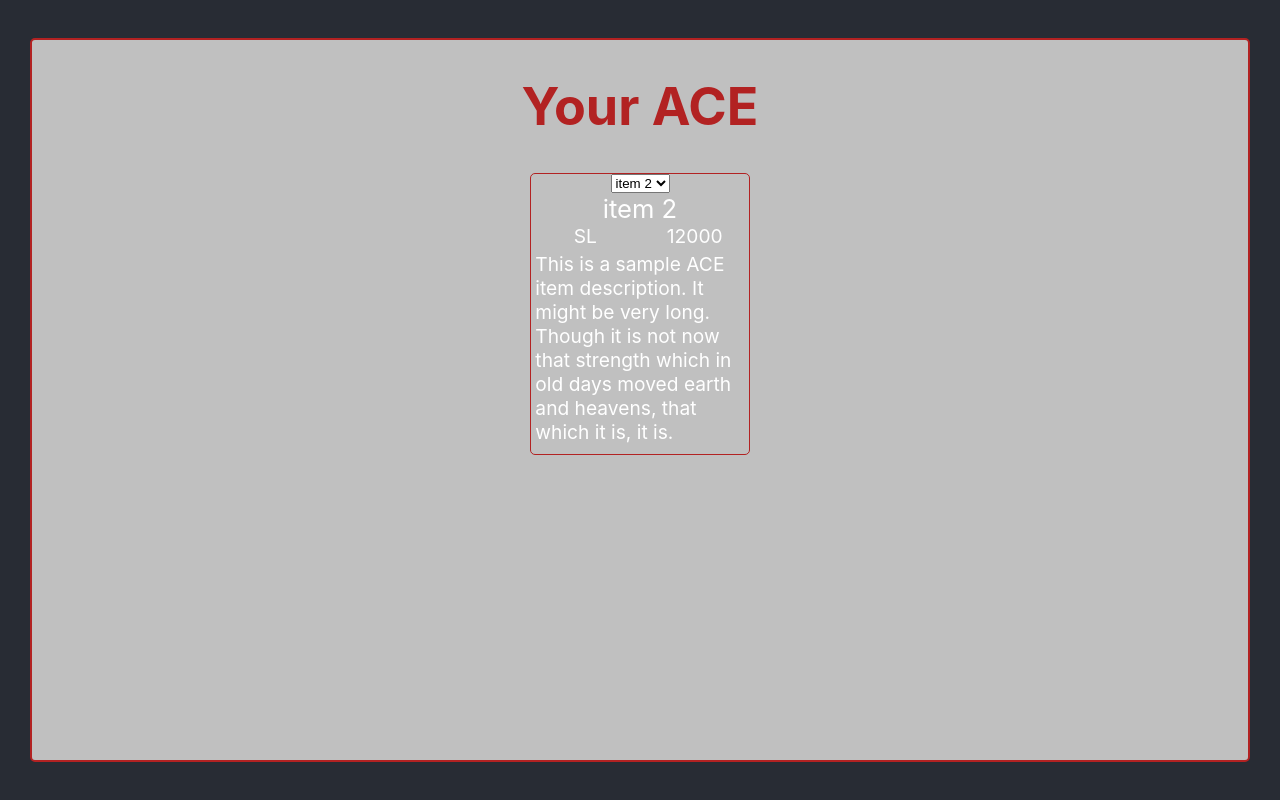
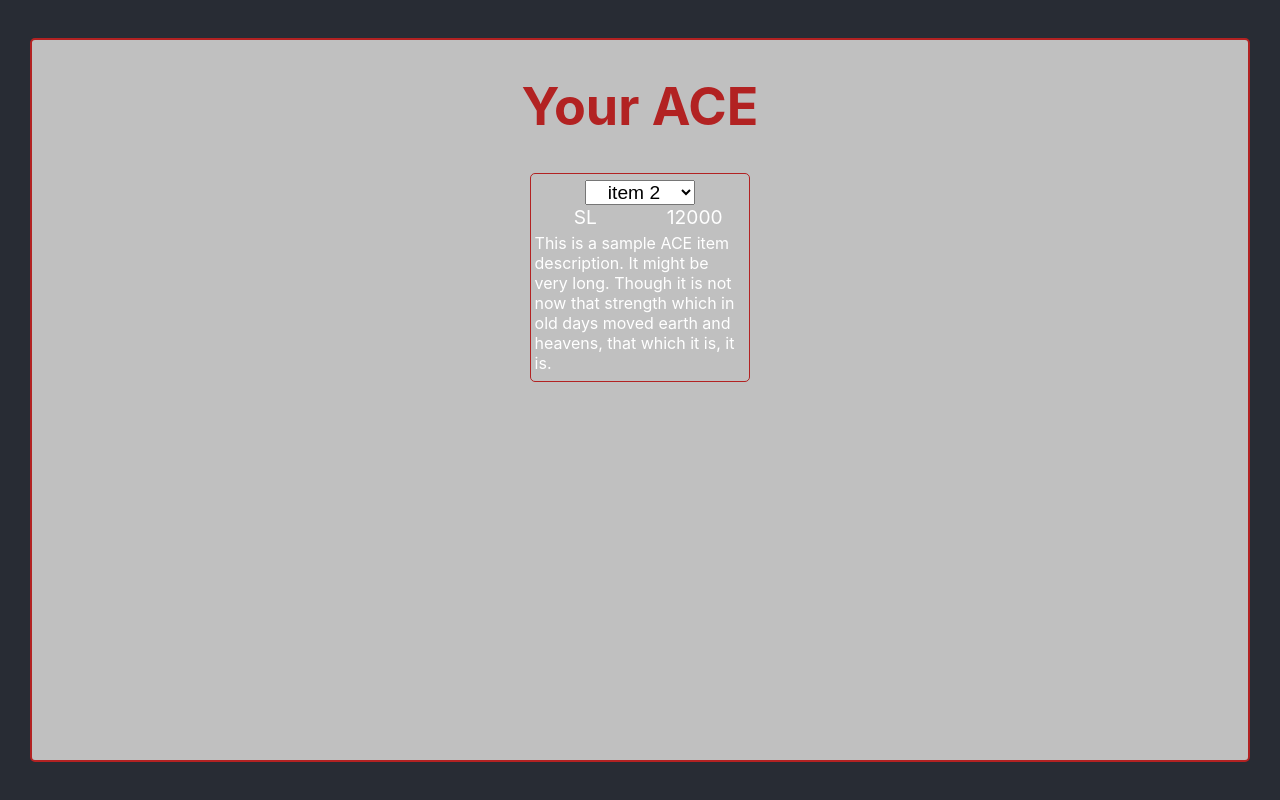
Before and after one commit to samkester/payload-chargen, a React (Create React App) app: page / in a window 1280 px wide. Built offline with nearby package versions, Linux system fonts and the light colour scheme.

Commit message:
style changes

```diff
--- a/src/components/AceItem.js
+++ b/src/components/AceItem.js
@@ -16,16 +16,28 @@ const StyledItem = styled.div`
 
     p.fullwidth{
         width: 100%;
+        display: block;
     }
 
     p.title{
         font-size: 1.6rem;
+
+        select{
+            font-size: 1.2rem;
+            min-width: 50%;
+            text-align: center;
+
+            option{
+                font-size: 0.8rem;
+            }
+        }
     }
 
     p.paragraph{
         text-align: left;
         padding: 0.25em;
         padding-bottom: 0.5em;
+        font-size: 1.0rem;
     }
 `
 
@@ -40,12 +52,14 @@ export default function AceItem({list}) {
 
     return (
         <StyledItem>
-            <select onChange={setNumHandler} value={num}>
-                {list.map((item, index) =>
-                    <option value={index}>{item.name}</option>
-                )}
-            </select>
-            <p className="fullwidth title">{item?.name}</p>
+            <p className="fullwidth title">
+                <select onChange={setNumHandler} value={num}>
+                    {list.map((item, index) =>
+                        <option value={index}>{item.name}</option>
+                    )}
+                </select>
+            </p>
+            {/* <p className="fullwidth title">{item?.name}</p> */}
             <p>{item?.slot}</p>
             <p>{item?.cost}</p>
             <p className="fullwidth paragraph">{item?.desc}</p>
```
Also changed, not shown: 1 other file (tests, documents, lock files or other folders).
